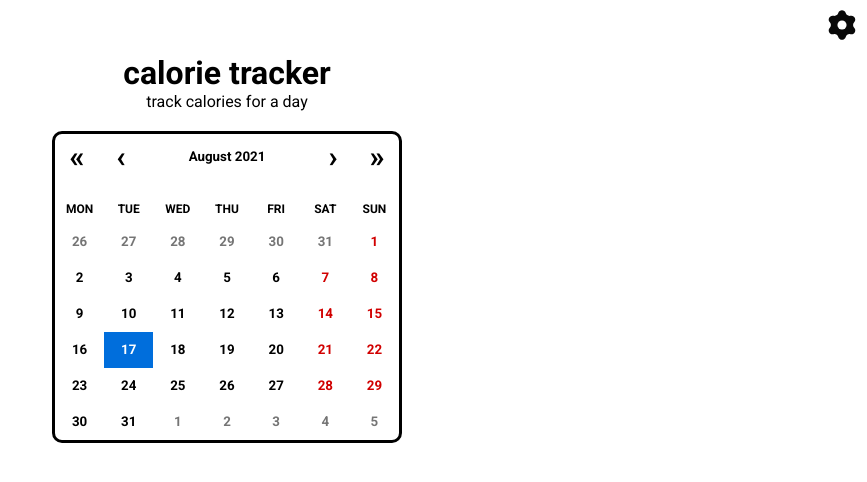
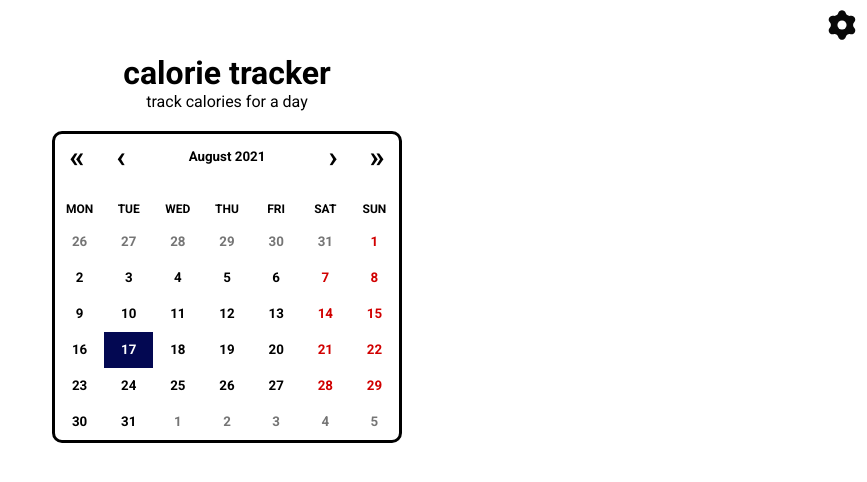
Before and after one commit to colorlessenergy/calorie-tracker, a Next.js app: page / in a window 1280 px wide. Shown: the top 482 px of the page, without its empty margins (413-1280 px from the left). Built offline with nearby package versions, Linux system fonts and the light colour scheme.

Commit message:
modify styles for now and active react calendar classes

```diff
--- a/styles/module.scss
+++ b/styles/module.scss
@@ -186,6 +186,14 @@ body.modal-is-open {
   font-size: 30px;
 }
 
+.react-calendar__tile--now {
+  background-color: #ffffff !important;
+}
+
+.react-calendar__tile--active {
+  background-color: #030852 !important;
+}
+
 .active-date {
   background-color: $light-green !important;
 }
```
